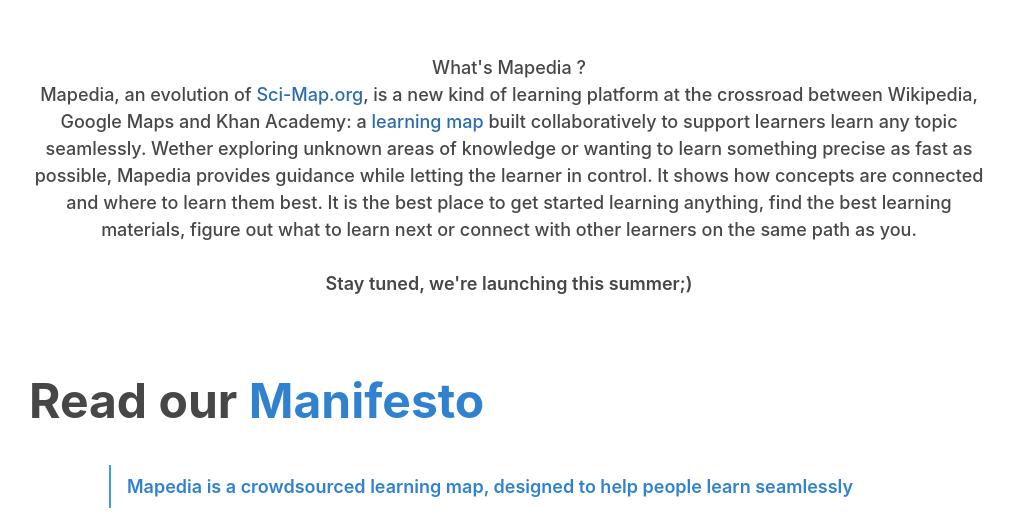
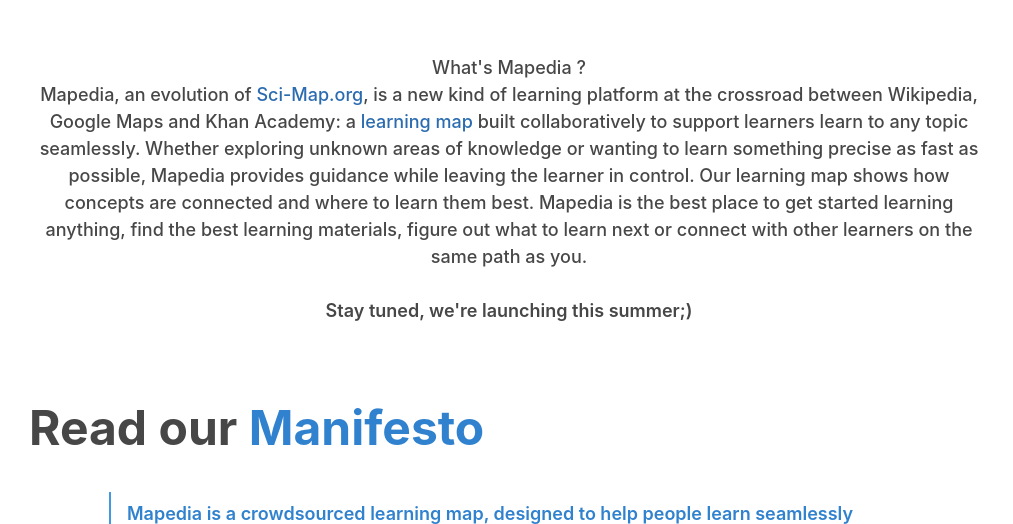
Before and after one commit to Layvier/mapedia_landing_page, a Gatsby site: page / in a window 1280 px wide. Shown: the part 813-1337 px from the top of the page, without its empty margins (131-1144 px from the left). Built offline with nearby package versions, Linux system fonts and the light colour scheme; Gatsby itself is replaced by a stand-in of ours.

Commit message:
copy changes

```diff
--- a/src/pages/index.tsx
+++ b/src/pages/index.tsx
@@ -78,14 +78,14 @@
             >
               learning map
             </Link>{" "}
-            built collaboratively to support learners learn any topic
-            seamlessly. Wether exploring unknown areas of knowledge or wanting
+            built collaboratively to support learners learn to any topic
+            seamlessly. Whether exploring unknown areas of knowledge or wanting
             to learn something precise as fast as possible, Mapedia provides
-            guidance while letting the learner in control. It shows how concepts
-            are connected and where to learn them best. It is the best place to
-            get started learning anything, find the best learning materials,
-            figure out what to learn next or connect with other learners on the
-            same path as you.
+            guidance while leaving the learner in control. Our learning map
+            shows how concepts are connected and where to learn them best.
+            Mapedia is the best place to get started learning anything, find the
+            best learning materials, figure out what to learn next or connect
+            with other learners on the same path as you.
             <br />
             <br />
             <Text as="span" fontWeight={600}>
```
